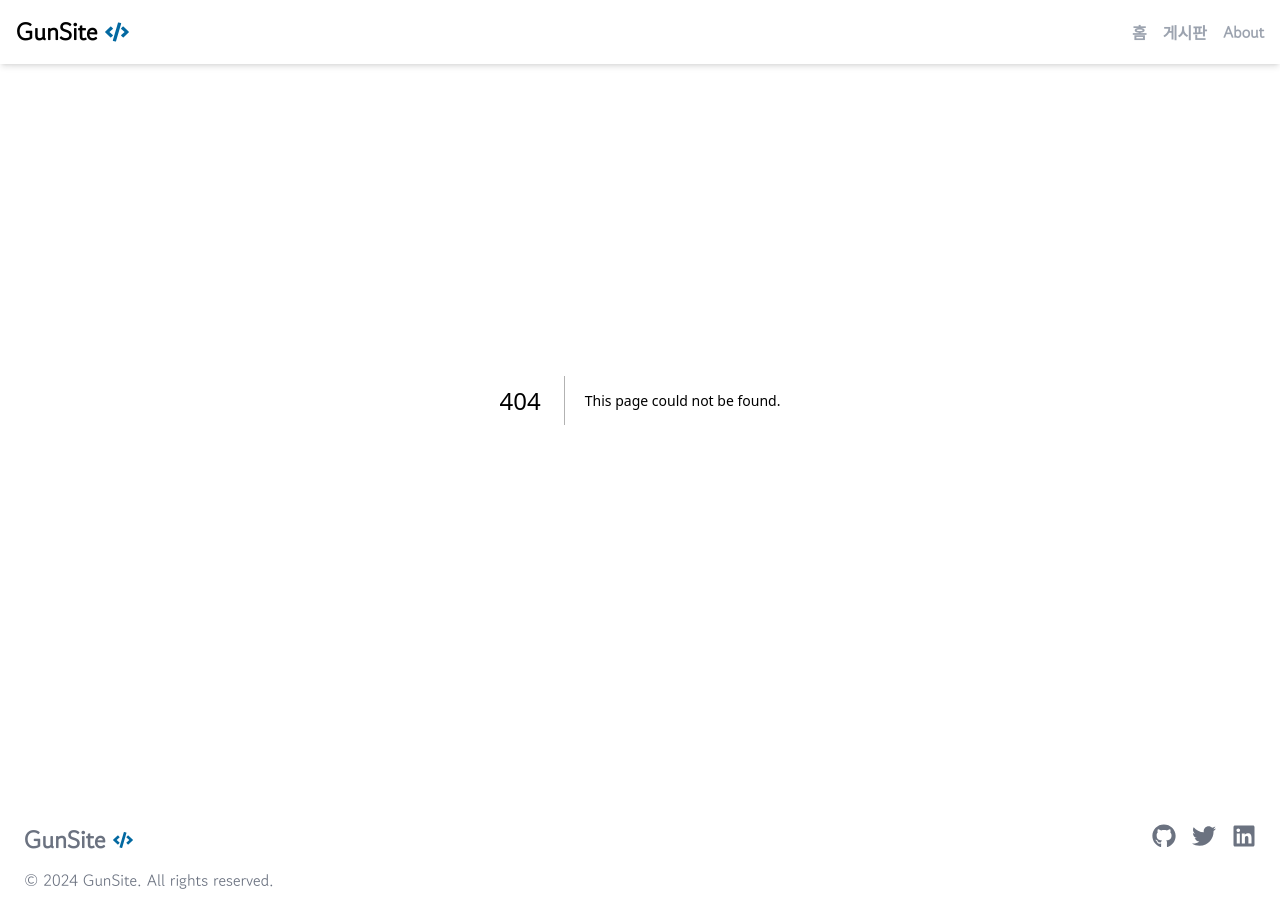
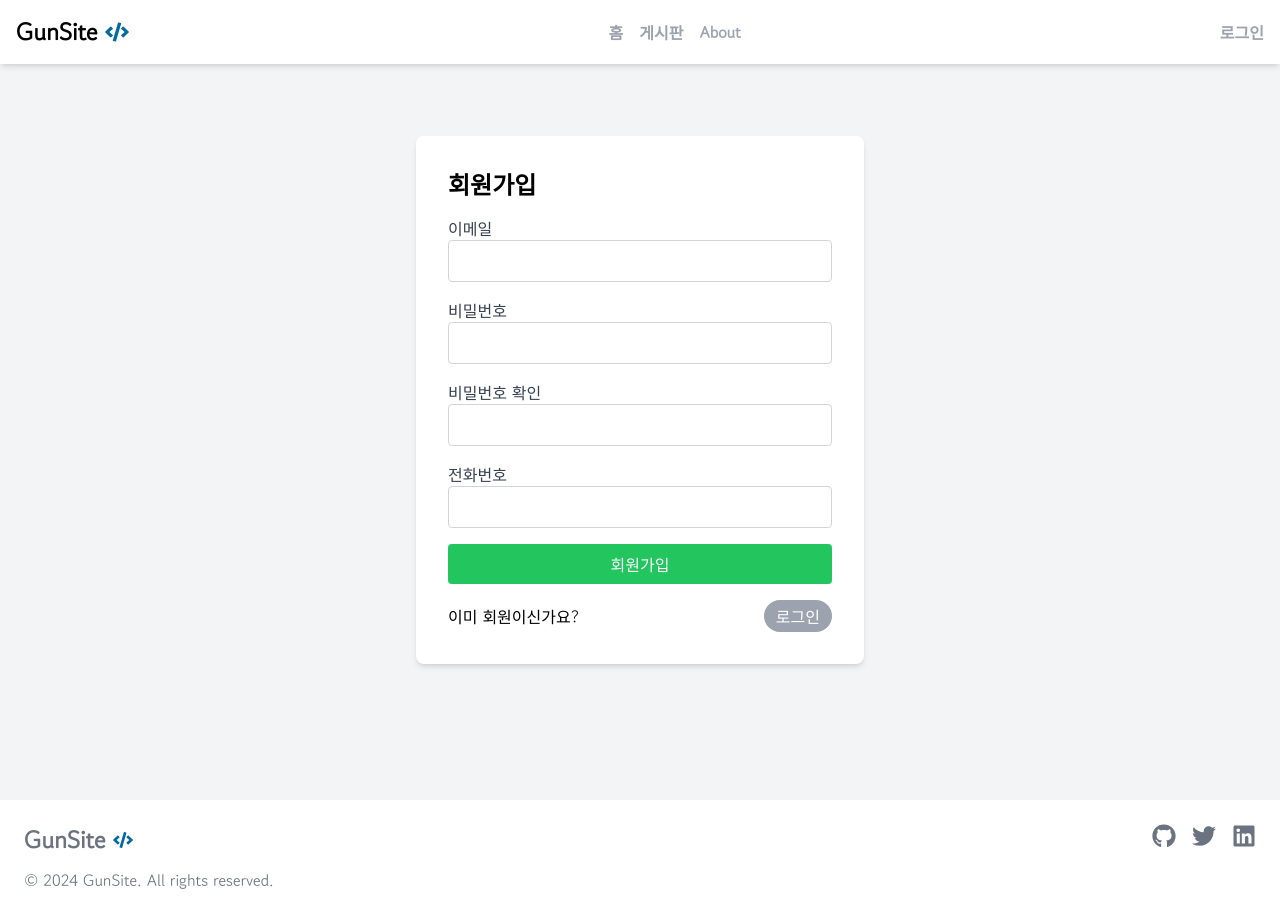
Before and after one commit to Gun-E/GunSiteFront, a Next.js app: page /register in a window 1280 px wide. Before the commit this address had no page. Built offline with nearby package versions, Linux system fonts and the light colour scheme.

Commit message:
feat : 프론트 엔드 공부

```diff
--- a/package.json
+++ b/package.json
@@ -14,6 +14,8 @@
     "@heroicons/react": "^2.1.5",
     "@mui/icons-material": "^5.16.5",
     "@mui/material": "^5.16.5",
+    "axios": "^1.7.5",
+    "cors": "^2.8.5",
     "express": "^4.19.2",
     "next": "^14.2.5",
     "react": "^18.3.1",
@@ -23,6 +25,7 @@
     "swiper": "^11.1.9"
   },
   "devDependencies": {
+    "@types/axios": "^0.14.0",
     "@types/node": "^20",
     "@types/react": "^18",
     "@types/react-dom": "^18",
--- /dev/null
+++ b/src/app/login/page.tsx
@@ -0,0 +1,77 @@
+"use client";
+
+import React, { useState } from 'react';
+import { useRouter } from 'next/navigation';
+import axios from 'axios';
+
+export default function Home() {
+    const [email, setEmail] = useState('');
+    const [password, setPassword] = useState('');
+    const [error, setError] = useState('');
+    const router = useRouter();
+
+    const handleSubmit = async (e: React.FormEvent) => {
+        e.preventDefault();
+
+        try {
+            const response = await axios.post('http://192.168.219.68:8080/login', { email, password }, {
+                headers: {
+                    'Content-Type': 'application/json'
+                }
+            });
+            const { token } = response.data;
+            localStorage.setItem('token', token);
+            router.push('/');
+        } catch (err) {
+            setError('로그인 실패: 이메일 또는 비밀번호를 확인해주세요.');
+        }
+    };
+
+    return (
+        <div className="flex items-center justify-center min-h-screen bg-gray-100">
+            <div className="w-full max-w-md p-8 bg-white shadow-md rounded-lg">
+                <h1 className="text-2xl font-bold mb-4">로그인</h1>
+                {error && <p className="text-red-500 mb-4">{error}</p>}
+                <form onSubmit={handleSubmit}>
+                    <div className="mb-4">
+                        <label htmlFor="email" className="block text-gray-700">이메일</label>
+                        <input
+                            type="email"
+                            id="email"
+                            value={email}
+                            onChange={(e) => setEmail(e.target.value)}
+                            required
+                            className="w-full px-3 py-2 border border-gray-300 rounded"
+                        />
+                    </div>
+                    <div className="mb-4">
+                        <label htmlFor="password" className="block text-gray-700">비밀번호</label>
+                        <input
+                            type="password"
+                            id="password"
+                            value={password}
+                            onChange={(e) => setPassword(e.target.value)}
+                            required
+                            className="w-full px-3 py-2 border border-gray-300 rounded"
+                        />
+                    </div>
+                    <button
+                        type="submit"
+                        className="w-full py-2 px-4 bg-blue-500 text-white rounded hover:bg-blue-600"
+                    >
+                        로그인
+                    </button>
+                </form>
+                <div className="mt-4 flex items-center justify-between">
+                    <p className="m-0">아직 회원이 아니신가요?</p>
+                    <a
+                        href="/register"
+                        className="py-1 px-3 bg-gray-400 text-white rounded-full hover:bg-gray-600 transition-colors duration-300"
+                        aria-label="회원가입">
+                        회원가입
+                    </a>
+                </div>
+            </div>
+        </div>
+    );
+}
--- /dev/null
+++ b/src/app/register/page.tsx
@@ -0,0 +1,104 @@
+"use client";
+
+import React, { useState } from 'react';
+import { useRouter } from 'next/navigation';
+import axios from 'axios';
+
+export default function Home() {
+    const [email, setEmail] = useState('');
+    const [password, setPassword] = useState('');
+    const [confirmPassword, setConfirmPassword] = useState('');
+    const [phoneNumber, setPhoneNumber] = useState('');
+    const [error, setError] = useState('');
+    const router = useRouter();
+
+    const handleSubmit = async (e: React.FormEvent) => {
+        e.preventDefault();
+
+        if (password !== confirmPassword) {
+            setError('비밀번호가 일치하지 않습니다.');
+            return;
+        }
+
+        try {
+            const response = await axios.post('http://192.168.219.68:8080/register', { email, password, phoneNumber }, {
+                headers: {
+                    'Content-Type': 'application/json'
+                }
+            });
+            router.push('/login');
+        } catch (err) {
+            setError('회원가입 실패: 다시 시도해주세요.');
+        }
+    };
+
+    return (
+        <div className="flex items-center justify-center min-h-screen bg-gray-100">
+            <div className="w-full max-w-md p-8 bg-white shadow-md rounded-lg">
+                <h1 className="text-2xl font-bold mb-4">회원가입</h1>
+                {error && <p className="text-red-500 mb-4">{error}</p>}
+                <form onSubmit={handleSubmit}>
+                    <div className="mb-4">
+                        <label htmlFor="email" className="block text-gray-700">이메일</label>
+                        <input
+                            type="email"
+                            id="email"
+                            value={email}
+                            onChange={(e) => setEmail(e.target.value)}
+                            required
+                            className="w-full px-3 py-2 border border-gray-300 rounded"
+                        />
+                    </div>
+                    <div className="mb-4">
+                        <label htmlFor="password" className="block text-gray-700">비밀번호</label>
+                        <input
+                            type="password"
+                            id="password"
+                            value={password}
+                            onChange={(e) => setPassword(e.target.value)}
+                            required
+                            className="w-full px-3 py-2 border border-gray-300 rounded"
+                        />
+                    </div>
+                    <div className="mb-4">
+                        <label htmlFor="confirmPassword" className="block text-gray-700">비밀번호 확인</label>
+                        <input
+                            type="password"
+                            id="confirmPassword"
+                            value={confirmPassword}
+                            onChange={(e) => setConfirmPassword(e.target.value)}
+                            required
+                            className="w-full px-3 py-2 border border-gray-300 rounded"
+                        />
+                    </div>
+                    <div className="mb-4">
+                        <label htmlFor="phoneNumber" className="block text-gray-700">전화번호</label>
+                        <input
+                            type="tel"
+                            id="phoneNumber"
+                            value={phoneNumber}
+                            onChange={(e) => setPhoneNumber(e.target.value)}
+                            required
+                            className="w-full px-3 py-2 border border-gray-300 rounded"
+                        />
+                    </div>
+                    <button
+                        type="submit"
+                        className="w-full py-2 px-4 bg-green-500 text-white rounded hover:bg-green-600"
+                    >
+                        회원가입
+                    </button>
+                </form>
+                <div className="mt-4 flex items-center justify-between">
+                    <p className="m-0">이미 회원이신가요?</p>
+                    <a
+                        href="/login"
+                        className="py-1 px-3 bg-gray-400 text-white rounded-full hover:bg-gray-600 transition-colors duration-300"
+                        aria-label="로그인">
+                        로그인
+                    </a>
+                </div>
+            </div>
+        </div>
+    );
+}
--- a/src/components/Header.tsx
+++ b/src/components/Header.tsx
@@ -43,6 +43,11 @@ const Header = () => {
                         About
                     </Link>
                 </div>
+                <div className="space-x-4">
+                    <Link href="/login" className="text-gray-400 hover:text-sky-700 font-semibold" aria-label="로그인">
+                        로그인
+                    </Link>
+                </div>
             </div>
         </nav>
     );
```
Also changed, not shown: server.js (deleted, +0 -21 lines), 1 other file (tests, documents, lock files or other folders).
